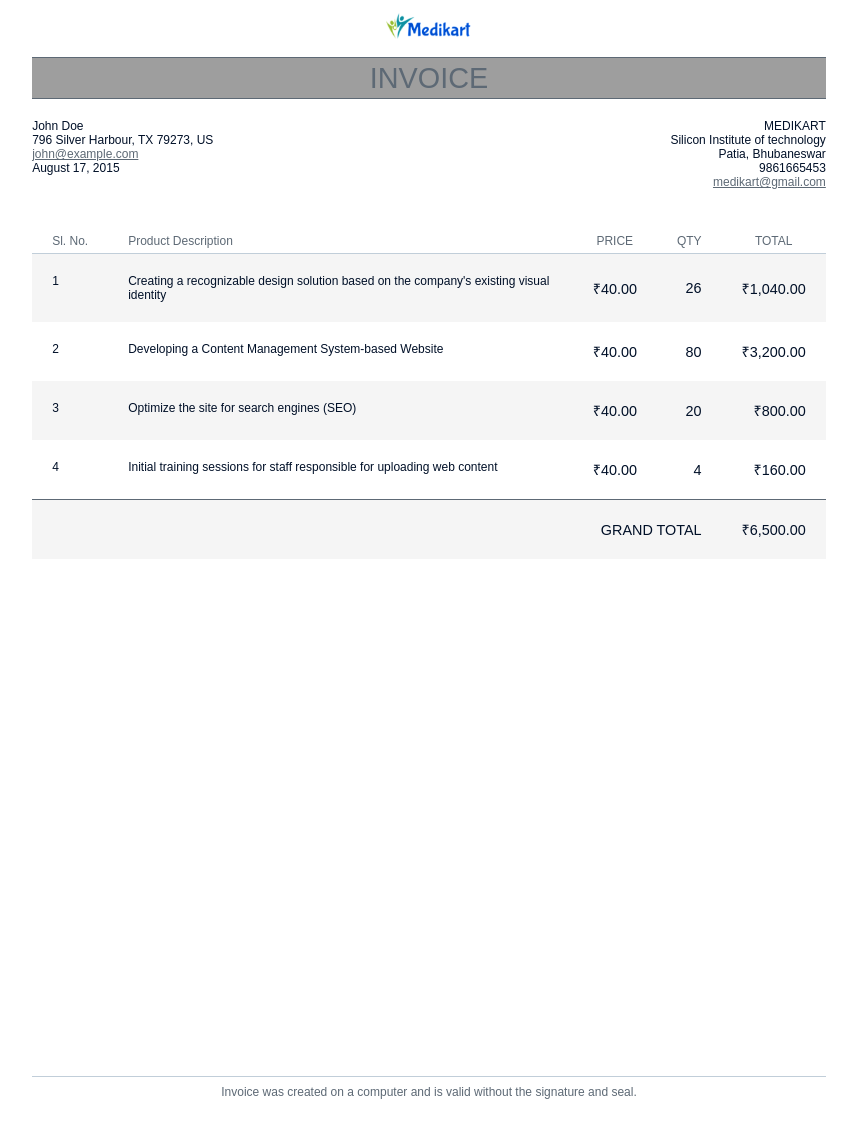
After one commit to Asutosh-mishraa/E-Pharmacy-website, a Django app: page /product/invoice/ in a window 1280 px wide. The commit adds this page. Shown: the whole page, without its empty margins (211-1068 px from the left). Run offline with Django 4.2, Linux system fonts and the light colour scheme; grey boxes are pictures that could not be loaded.

Commit message:
created the invoice,fixed some css

```diff
--- a/pharmacy/products/models.py
+++ b/pharmacy/products/models.py
@@ -1,5 +1,5 @@
 from django.db import models
-from user.models import MyUser
+from user.models import MyUser, Address
 
 
 # Create your models here.
@@ -22,6 +22,8 @@ class product(models.Model):
         return self.name
 class Order(models.Model):
     user = models.ForeignKey(MyUser,on_delete=models.DO_NOTHING)
+    address = models.ForeignKey(Address,on_delete=models.DO_NOTHING)
+
     order_details=models.CharField(max_length=500)
     total_price=models.FloatField()
     payment_mode = models.TextField()
--- a/pharmacy/products/urls.py
+++ b/pharmacy/products/urls.py
@@ -10,5 +10,7 @@ urlpatterns = [
     path('cart/',views.cart,name="cart"),
     path('delete_cart_item/<int:id>/',views.delete_cart_item,name="delete_cart_item"),
     path('category/<int:id>/',views.categorywise,name="categorywise"),
+    path('invoice/',views.invoice,name="invoice"),
+
 
 ]
--- a/pharmacy/products/views.py
+++ b/pharmacy/products/views.py
@@ -82,3 +82,5 @@ def delete_cart_item(request, id):
 
 def checkout(request):
     return render(request,'products/checkout.html')
+def invoice(request):
+    return render(request,'products/invoice.html')
--- /dev/null
+++ b/pharmacy/static/css/invoice_style.css
@@ -0,0 +1,136 @@
+.clearfix:after {
+    content: "";
+    display: table;
+    clear: both;
+  }
+
+  a {
+    color: #5D6975;
+    text-decoration: underline;
+  }
+
+  body {
+    position: relative;
+    width: 21cm;
+    height: 29.7cm;
+    margin: 0 auto;
+    color: #001028;
+    background: #FFFFFF;
+    font-family: Arial, sans-serif;
+    font-size: 12px;
+    font-family: Arial;
+  }
+
+  header {
+    padding: 10px 0;
+    margin-bottom: 30px;
+  }
+
+  #logo {
+    text-align: center;
+    margin-bottom: 10px;
+  }
+
+  #logo img {
+    width: 90px;
+  }
+
+  h1 {
+    border-top: 1px solid  #5D6975;
+    border-bottom: 1px solid  #5D6975;
+    color: #5D6975;
+    font-size: 2.4em;
+    line-height: 1.4em;
+    font-weight: normal;
+    text-align: center;
+    margin: 0 0 20px 0;
+    background: url(dimension.png);
+  }
+
+  #project {
+    float: left;
+  }
+
+  #project span {
+    color: #5D6975;
+    text-align: right;
+    width: 52px;
+    margin-right: 10px;
+    display: inline-block;
+    font-size: 0.8em;
+  }
+
+  #company {
+    float: right;
+    text-align: right;
+  }
+
+  #project div,
+  #company div {
+    white-space: nowrap;
+  }
+
+  table {
+    width: 100%;
+    border-collapse: collapse;
+    border-spacing: 0;
+    margin-bottom: 20px;
+  }
+
+  table tr:nth-child(2n-1) td {
+    background: #F5F5F5;
+  }
+
+  table th,
+  table td {
+    text-align: center;
+  }
+
+  table th {
+    padding: 5px 20px;
+    color: #5D6975;
+    border-bottom: 1px solid #C1CED9;
+    white-space: nowrap;
+    font-weight: normal;
+  }
+
+  table .service,
+  table .desc {
+    text-align: left;
+  }
+
+  table td {
+    padding: 20px;
+    text-align: right;
+  }
+
+  table td.service,
+  table td.desc {
+    vertical-align: top;
+  }
+
+  table td.unit,
+  table td.qty,
+  table td.total {
+    font-size: 1.2em;
+  }
+
+  table td.grand {
+    border-top: 1px solid #5D6975;;
+  }
+
+  #notices .notice {
+    color: #5D6975;
+    font-size: 1.2em;
+  }
+
+  footer {
+    color: #5D6975;
+    width: 100%;
+    height: 30px;
+    position: absolute;
+    bottom: 0;
+    border-top: 1px solid #C1CED9;
+    padding: 8px 0;
+    text-align: center;
+  }
--- a/pharmacy/templates/base.html
+++ b/pharmacy/templates/base.html
@@ -59,6 +59,8 @@
                                 <li><a href="{% url 'home' %}">Home</a></li>
                                 <li><a href="{% static 'about-us.html' %}">About Us</a></li>
                                 <li><a href="{% static 'contact.html' %}">Contact Us</a></li>
+                                <li><a href="{% url 'invoice' %}">Invoice</a></li>
+
                             </ul>
                         </div>
                     </div>
--- /dev/null
+++ b/pharmacy/templates/products/invoice.html
@@ -0,0 +1,81 @@
+{% load static %}
+
+<!DOCTYPE html>
+<html lang="en">
+  <head>
+    <meta charset="utf-8">
+    <title>Invoice</title>
+    <link rel="stylesheet" href="{% static 'css/invoice_style.css' %}" media="all" />
+  </head>
+  <body>
+    <header class="clearfix">
+      <div id="logo">
+        <img src="{% static 'images/logo/medikart.png' %}">
+      </div>
+      <h1>INVOICE</h1>
+      <div id="company" class="clearfix">
+        <div>MEDIKART</div>
+        <div>Silicon Institute of technology<br /> Patia, Bhubaneswar</div>
+        <div>9861665453</div>
+        <div><a href="mailto:medikart@gmail.com">medikart@gmail.com</a></div>
+      </div>
+      <div id="project">
+        <div>John Doe</div>
+        <div>796 Silver Harbour, TX 79273, US</div>
+        <div><a href="mailto:john@example.com">john@example.com</a></div>
+        <div>August 17, 2015</div><br>
+      </div>
+    </header>
+    <main>
+      <table>
+        <thead>
+          <tr>
+            <th class="service">Sl. No.</th>
+            <th class="desc">Product Description</th>
+            <th>PRICE</th>
+            <th>QTY</th>
+            <th>TOTAL</th>
+          </tr>
+        </thead>
+        <tbody>
+          <tr>
+            <td class="service">1</td>
+            <td class="desc">Creating a recognizable design solution based on the company's existing visual identity</td>
+            <td class="unit">₹40.00</td>
+            <td class="qty">26</td>
+            <td class="total">₹1,040.00</td>
+          </tr>
+          <tr>
+            <td class="service">2</td>
+            <td class="desc">Developing a Content Management System-based Website</td>
+            <td class="unit">₹40.00</td>
+            <td class="qty">80</td>
+            <td class="total">₹3,200.00</td>
+          </tr>
+          <tr>
+            <td class="service">3</td>
+            <td class="desc">Optimize the site for search engines (SEO)</td>
+            <td class="unit">₹40.00</td>
+            <td class="qty">20</td>
+            <td class="total">₹800.00</td>
+          </tr>
+          <tr>
+            <td class="service">4</td>
+            <td class="desc">Initial training sessions for staff responsible for uploading web content</td>
+            <td class="unit">₹40.00</td>
+            <td class="qty">4</td>
+            <td class="total">₹160.00</td>
+          </tr>
+          <tr>
+            <td colspan="4" class="grand total">GRAND TOTAL</td>
+            <td class="grand total">₹6,500.00</td>
+          </tr>
+        </tbody>
+      </table>
+
+    </main>
+    <footer>
+      Invoice was created on a computer and is valid without the signature and seal.
+    </footer>
+  </body>
+</html>
```
Also changed, not shown: pharmacy/templates/pages/prescription_products.html (+12 -14 lines), pharmacy/db.sqlite3.
